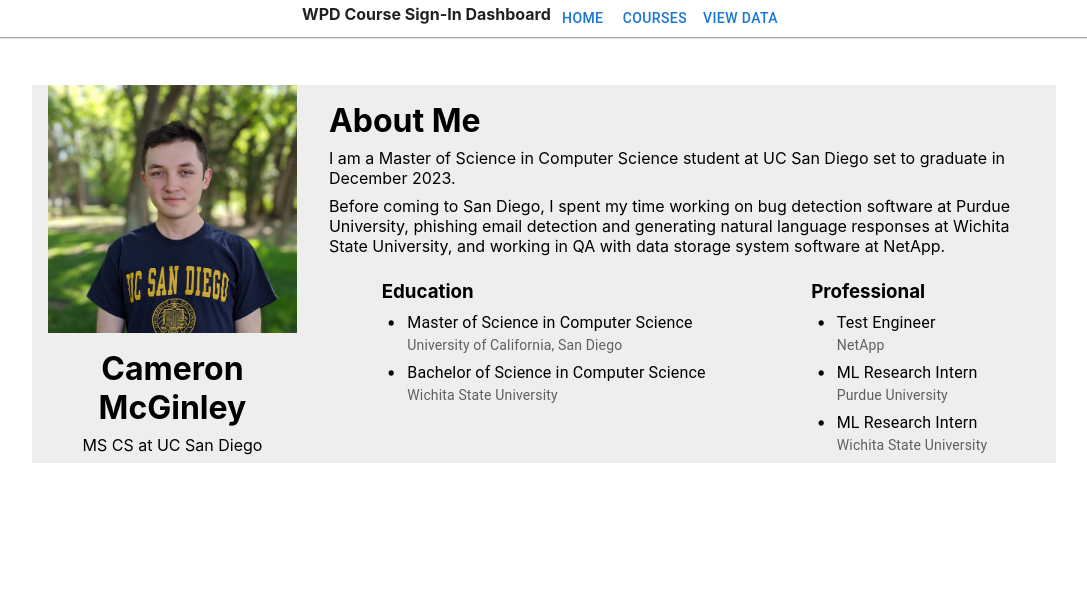
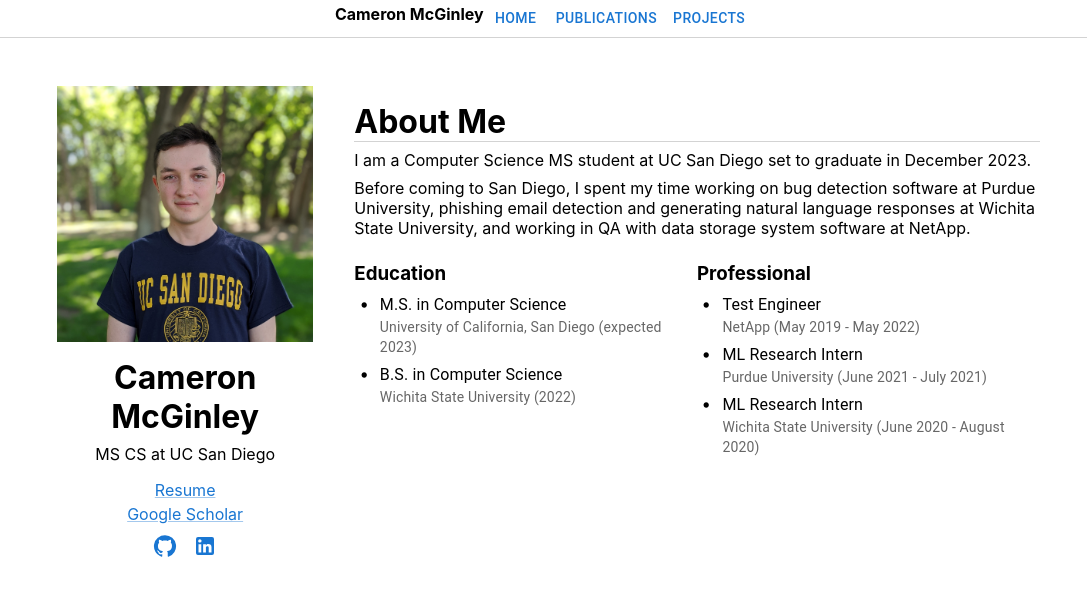
Before and after one commit to cameronmcginley/cameronmcginley.github.io, a React (Create React App) app: page / in a window 1280 px wide. Shown: the top 596 px of the page, without its empty margins (96-1183 px from the left). Built offline with nearby package versions, Linux system fonts and the light colour scheme.

Commit message:
Improved spacing, added bio info, added links, finished main design of about section

```diff
--- a/src/App.css
+++ b/src/App.css
@@ -1,6 +1,10 @@
 h1, h2, h3 {
   margin-top: 1rem;
   margin-bottom: .5rem;
+}
+
+.underline {
+  border-bottom: 1px solid lightgray;
 }
 
 p {
@@ -10,14 +14,14 @@ p {
 
 .section.about {
   width:100%;
-  background-color: #eee;
+  /* background-color: #eee; */
 
   display: flex;
   flex-direction: row;
 }
 
 .about.image {
-  width: 35%;
+  width: 40%;
   max-width: 20rem;
 
   display: flex;
@@ -28,6 +32,27 @@ p {
 
   padding-left: 1rem;
   padding-right: 1rem;
+}
+
+.about.image.links {
+  width: 100%;
+  display: flex;
+  flex-direction: column;
+
+  padding: 0;
+  padding-top: .5rem;
+}
+
+.about.image.links a {
+  padding-bottom: .3rem;
+}
+
+.about.image.links.icons {
+  display: flex;
+  flex-direction: row;
+  padding-top: .3rem;
+
+  column-gap: 1rem;
 }
 
 .about.bio {
@@ -42,11 +67,6 @@ p {
   padding-left: 1rem;
   padding-right: 1rem;
 }
-
-/* .about.list {
-  display: flex;
-  flex-direction: column;
-} */
 
 .about.bio.lists {
   display: flex;
@@ -69,10 +89,6 @@ p {
   padding: 0;
 }
 
-.list2 {
-  margin: 0;
-  padding: 0;
-}
 
 .headshot {
   width: 100%;
--- a/src/Components/AboutBio.js
+++ b/src/Components/AboutBio.js
@@ -7,20 +7,20 @@ const AboutBio = (props) => {
 
     return (
     <div className="about bio">
-        <h1>About Me</h1>
-        <p>I am a Master of Science in Computer Science student at UC San Diego set to graduate in December 2023.</p>
+        <h1 className="underline">About Me</h1>
+        <p>I am a Computer Science MS student at UC San Diego set to graduate in December 2023.</p>
         <p>Before coming to San Diego, I spent my time working on bug detection software at Purdue University, phishing email detection and generating natural language responses at Wichita State University, and working in QA with data storage system software at NetApp.</p>
 
         <div className="about bio lists">
             <AboutList title="Education" items={[
-                {text: "Master of Science in Computer Science", secondary: "University of California, San Diego"},
-                {text: "Bachelor of Science in Computer Science", secondary: "Wichita State University"}
+                {text: "M.S. in Computer Science", secondary: "University of California, San Diego (expected 2023)"},
+                {text: "B.S. in Computer Science", secondary: "Wichita State University (2022)"}
             ]}/>
 
             <AboutList title="Professional" items={[
-                {text: "Test Engineer", secondary: "NetApp"},
-                {text: "ML Research Intern", secondary: "Purdue University"},
-                {text: "ML Research Intern", secondary: "Wichita State University"}
+                {text: "Test Engineer", secondary: "NetApp (May 2019 - May 2022)"},
+                {text: "ML Research Intern", secondary: "Purdue University (June 2021 - July 2021)"},
+                {text: "ML Research Intern", secondary: "Wichita State University (June 2020 - August 2020)"}
             ]}/>
         </div>
     </div>
--- a/src/Components/AboutImage.js
+++ b/src/Components/AboutImage.js
@@ -1,7 +1,9 @@
 import React, { useState } from "react";
-import { Paper } from '@mui/material';
+import { Paper, Link } from '@mui/material';
 import "../App.css"
 import headshot from "../headshot.jpg"
+import GitHubIcon from '@mui/icons-material/GitHub';
+import LinkedInIcon from '@mui/icons-material/LinkedIn';
 
 const AboutImage = (props) => {
 
@@ -10,7 +12,20 @@ const AboutImage = (props) => {
         <img src={headshot} className="headshot" alt="Logo" />
         <h1>Cameron McGinley</h1>
         <p>MS CS at UC San Diego</p>
-        {/* Links */}
+
+        <div className="about image links">
+            <Link>Resume</Link>
+            <Link href="https://scholar.google.com/citations?user=3AUzp3MAAAAJ&hl=en">Google Scholar</Link>
+
+            <div className="about image links icons">
+                <Link href="https://github.com/cameronmcginley">
+                    <GitHubIcon/>
+                </Link>
+                <Link href="https://www.linkedin.com/in/cameronmcginley/">
+                    <LinkedInIcon/>
+                </Link>
+            </div>
+        </div>
     </div>
     )
 }
--- a/src/Components/Navbar.js
+++ b/src/Components/Navbar.js
@@ -13,24 +13,25 @@ const Navbar = () => {
     // )
 
     return (
-        <Paper className="navbar" square={true}>
+        <div className="navbar underline" square={true}>
             {/* <h1>Demo Application</h1> */}
             <div className="nav-title">
-                <p><b>WPD Course Sign-In Dashboard</b></p>
+                <p><b>Cameron McGinley</b></p>
             </div>
 
             <div className="nav-links">
                 <Button color="primary" variant="text" href="/" >
                 Home
                 </Button>
-                <Button color="primary" variant="text" href="/courses" >
-                Courses
+                <Button color="primary" variant="text" href="/" >
+                Publications
                 </Button>
-                <Button color="primary" variant="text" href="/viewdata" >
-                View Data
+                <Button color="primary" variant="text" href="/" >
+                Projects
                 </Button>
+
             </div>
-        </Paper>
+        </div>
     )
 }
 
```
